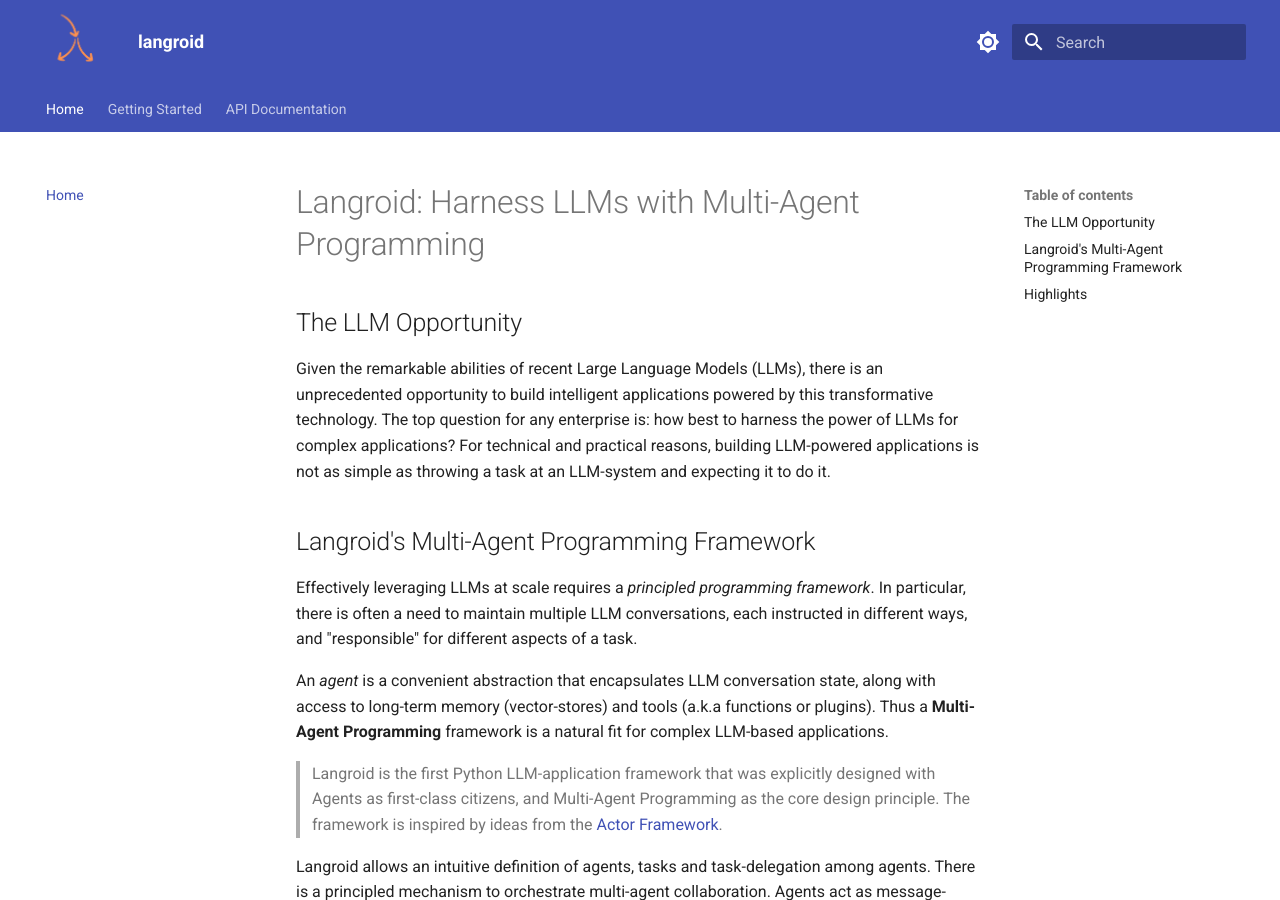
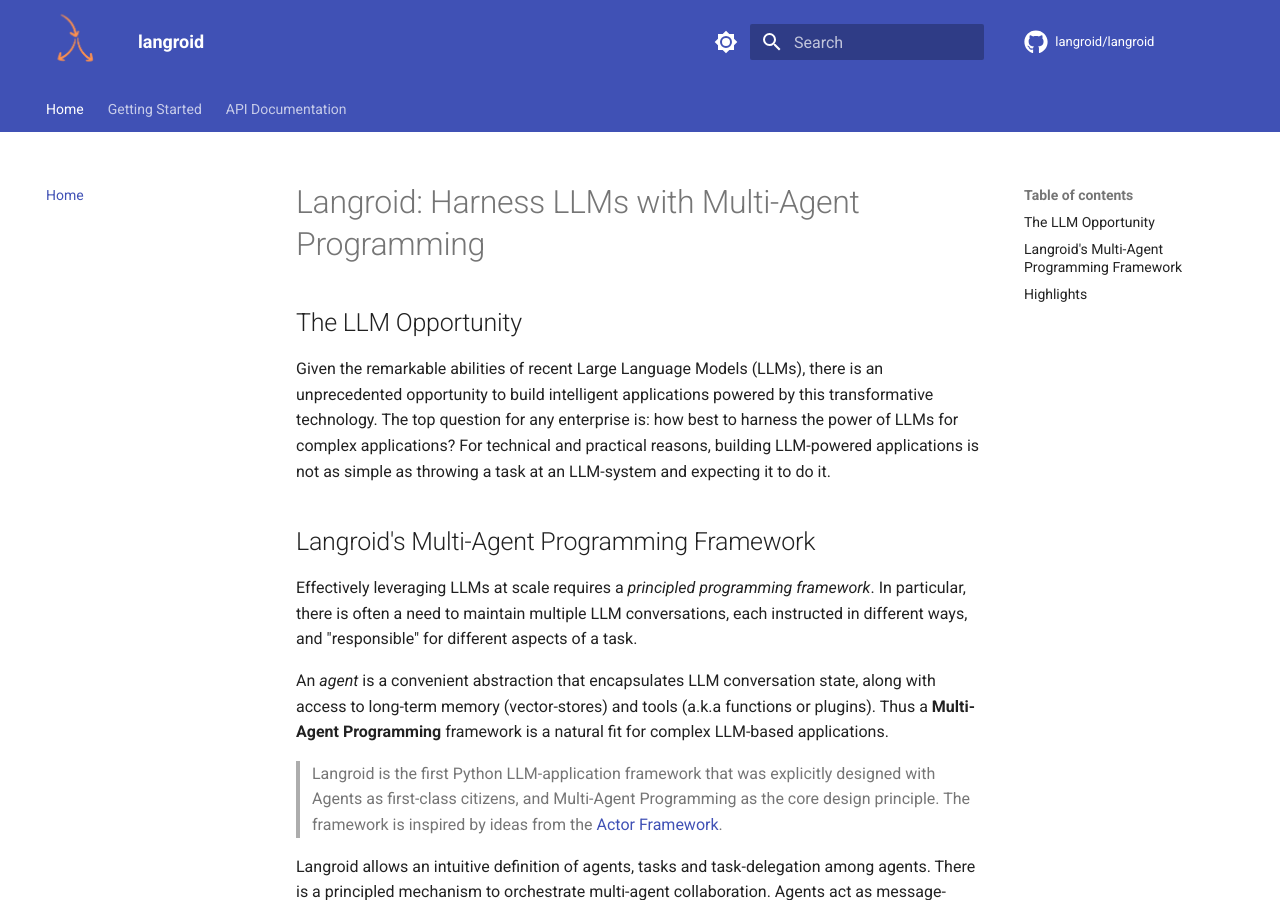
Before and after one commit to langroid/langroid, an MkDocs documentation site: the page built from docs/index.md, in a window 1280 px wide and 900 px high. Built offline with MkDocs 1.6.1 and Material for MkDocs 9.7.7, drawn with Linux system fonts in a browser that asks for light colours; comment, search, counter and statistics services are not loaded.

Commit message:
add github icon to mkdocs

```diff
--- a/mkdocs.yml
+++ b/mkdocs.yml
@@ -1,5 +1,7 @@
 site_name: "langroid"
-repo_url:
+repo_name: langroid/langroid
+repo_url: https://github.com/langroid/langroid
+
 edit_uri: ""
 extra_css:
   - stylesheets/extra.css
```
